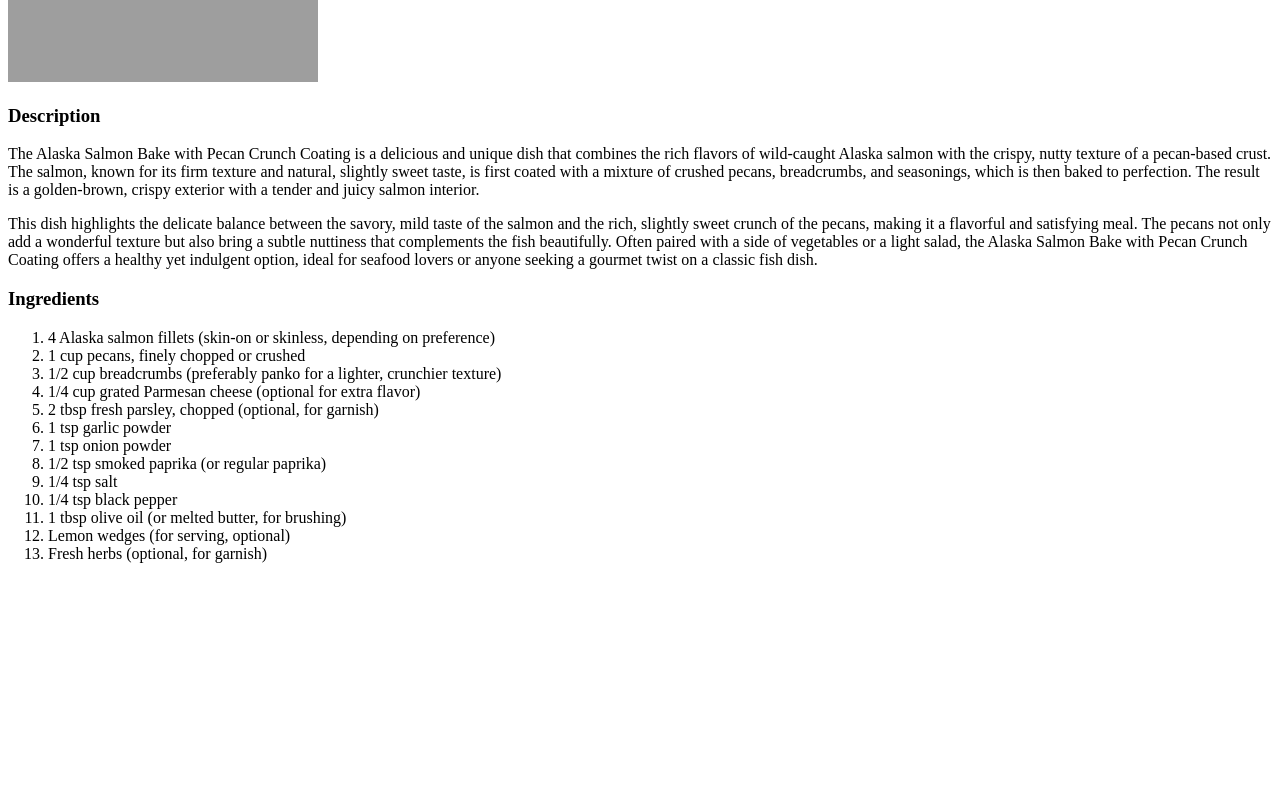
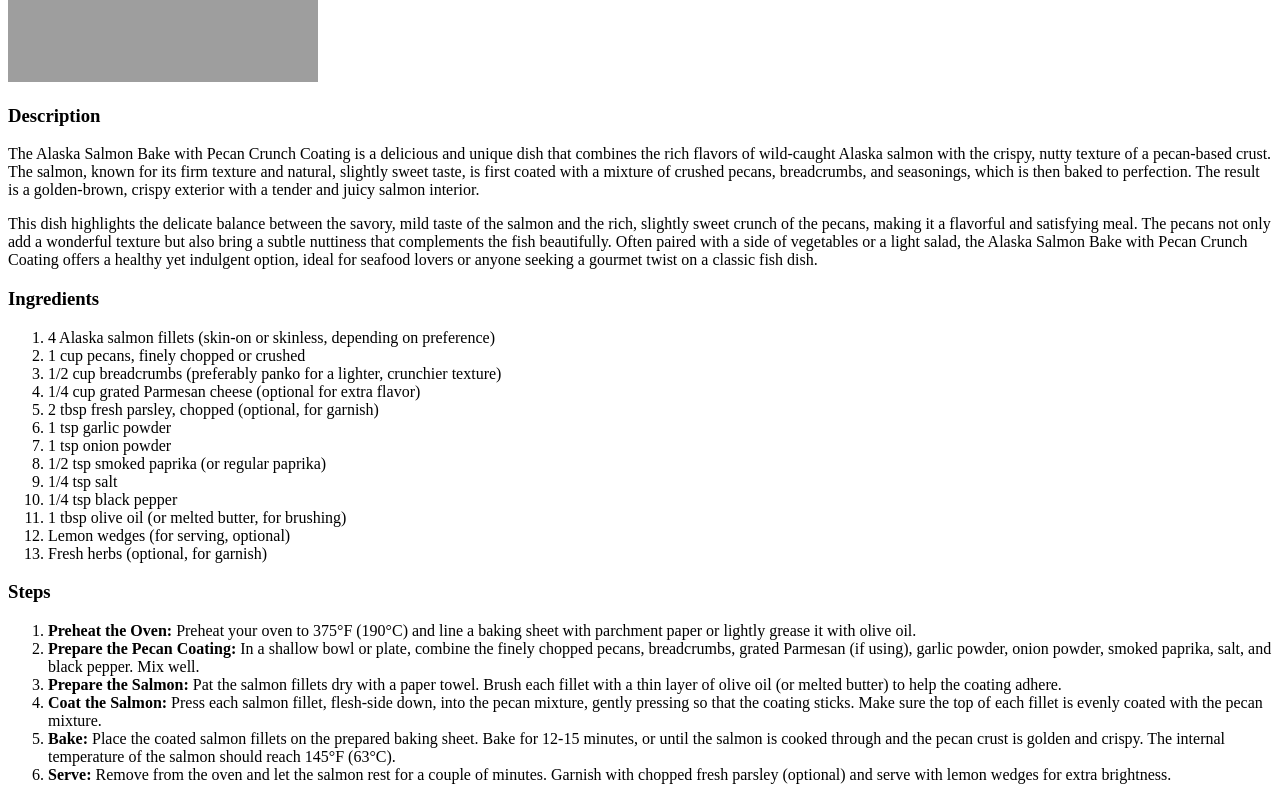
Before and after one commit to lightyagamisfan/odin-recipes, a plain HTML site: page recipes/brisket.html in a window 1280 px wide. Shown: the part 308-1108 px from the top of the page. Before the commit the page ends 887 px from the top, so only its background shows below. Drawn offline with Linux system fonts and the light colour scheme; grey boxes are pictures that could not be loaded.

Commit message:
Added steps for each recipe

```diff
--- a/recipes/brisket.html
+++ b/recipes/brisket.html
@@ -33,5 +33,16 @@
         <li>Lemon wedges (for serving, optional)</li>
         <li>Fresh herbs (optional, for garnish)</li>
     </ol>
+
+    <h3>Steps</h3>
+    <ol>
+        <li><strong>Preheat the Oven:</strong> Preheat your oven to 375°F (190°C) and line a baking sheet with parchment paper or lightly grease it with olive oil.</li>
+        <li><strong>Prepare the Pecan Coating:</strong> In a shallow bowl or plate, combine the finely chopped pecans, breadcrumbs, grated Parmesan (if using), garlic powder, onion powder, smoked paprika, salt, and black pepper. Mix well.</li>
+        <li><strong>Prepare the Salmon:</strong> Pat the salmon fillets dry with a paper towel. Brush each fillet with a thin layer of olive oil (or melted butter) to help the coating adhere.</li>
+        <li><strong>Coat the Salmon:</strong> Press each salmon fillet, flesh-side down, into the pecan mixture, gently pressing so that the coating sticks. Make sure the top of each fillet is evenly coated with the pecan mixture.</li>
+        <li><strong>Bake:</strong> Place the coated salmon fillets on the prepared baking sheet. Bake for 12-15 minutes, or until the salmon is cooked through and the pecan crust is golden and crispy. The internal temperature of the salmon should reach 145°F (63°C).</li>
+        <li><strong>Serve:</strong> Remove from the oven and let the salmon rest for a couple of minutes. Garnish with chopped fresh parsley (optional) and serve with lemon wedges for extra brightness.</li>
+    </ol>
+
 </body>
 </html>
```
Also changed, not shown: recipes/pancake.html (+9 -0 lines), recipes/smoothies.html (+9 -1 lines).
